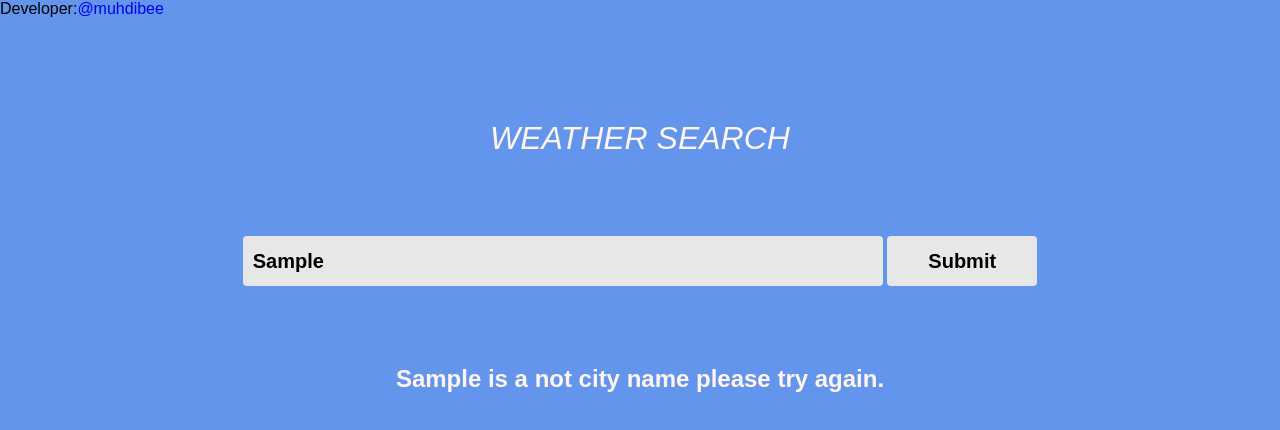
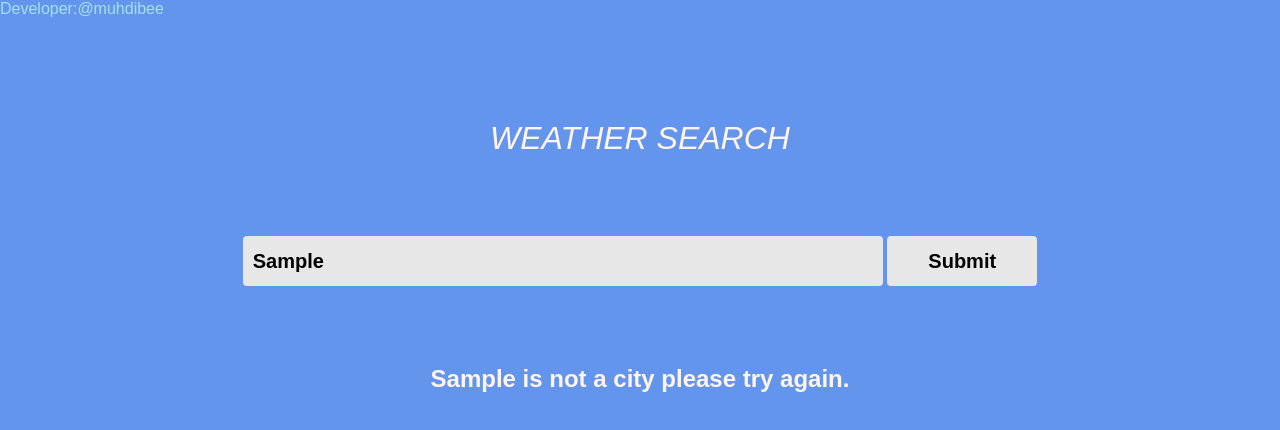
Before and after one commit to muhdibee/Weather-App, a plain HTML site: page index.html in a window 1280 px wide. Both pictures are taken after typing "Sample" into the empty fields and a click on the input "Submit". Drawn offline with Linux system fonts and the light colour scheme; no server answers.

Commit message:
Tittle and message fix

```diff
--- a/app.js
+++ b/app.js
@@ -28,7 +28,7 @@ function fetchweather() {
     })
     .catch(err =>{
        // alert(`${city.value} is a Wrong city name`);
-        resultcity.innerHTML = `${city.value} is a not city name please try again.`;
+        resultcity.innerHTML = `${city.value} is not a city please try again.`;
         desc.innerHTML = null;
         temp.innerHTML = null;
 
--- a/index.html
+++ b/index.html
@@ -4,7 +4,7 @@
         <meta charset="UTF-8">
         <meta name="viewport" content="width=device-width, initial-scale=1.0">
         <meta http-equiv="X-UA-Compatible" content="ie=edge">
-        <title>Weather Location</title>
+        <title>Weather Search</title>
         <link rel="stylesheet" type="text/css" href="style.css">
     </head>
     <body>
--- a/style.css
+++ b/style.css
@@ -62,12 +62,17 @@ input[type="submit"] {
     text-decoration: springgreen;
 }
 
-#sign{
+#signLink {
+    color: #a7eeeee1;
+}
+
+#sign {
+    color: #a7eeeee1;
     position: absolute;
     top:0;
     left:0;
 }
 
 #signLink:hover, #signLink:active{
-    color:#000000;
+    color:#00000075;
 }
```
